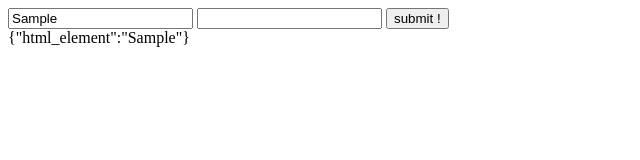
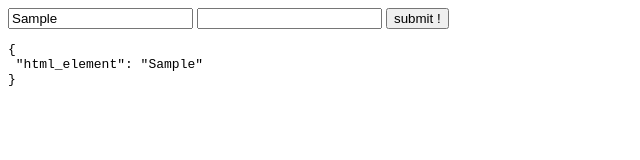
Before and after one commit to w-lfpup/wctk-js, a website: page examples/form_associated/index.html in a window 1280 px wide. Both pictures are taken after typing "Sample" into the empty fields and a click on the button "submit !". Shown: the whole page, without its empty margins (0-640 px from the left). Drawn offline with Linux system fonts and the light colour scheme.

Commit message:
add comments

```diff
--- a/examples/counter/mod.js
+++ b/examples/counter/mod.js
@@ -1,5 +1,8 @@
 import { Wc, Events } from "wctk";
 
+/*
+	Custom Element with state and interactivity.
+*/
 class Counter extends HTMLElement {
 	#wc = new Wc(this);
 	#ev = new Events({
--- a/examples/form_associated/index.html
+++ b/examples/form_associated/index.html
@@ -23,6 +23,6 @@
 			</text-wc>
 			<button type="submit">submit !</button>
 		</form>
-		<div results></div>
+		<pre results></pre>
 	</main>
 </body>
--- a/examples/form_associated/mod.js
+++ b/examples/form_associated/mod.js
@@ -1,5 +1,8 @@
 import { Wc, Events } from "wctk";
 
+/*
+	Custom Element that particpates in form value submissions.
+*/
 class TextValue extends HTMLElement {
 	static formAssociated = true;
 
@@ -11,7 +14,7 @@ class TextValue extends HTMLElement {
 	});
 
 	#changeHandler(e) {
-		this.#wc.setFormValue(e.target.value, e.target.value);
+		this.#wc.setFormValue(e.target.value);
 	}
 }
 
@@ -20,22 +23,21 @@ customElements.define("text-wc", TextValue);
 /*
 	FOR DEMO PURPOSES
 
-	prevent form submission and provide results
+	Prevent form submission and display form data as text.
 */
-
 const results = document.querySelector("[results]");
 
 document.addEventListener("submit", function (e) {
 	e.preventDefault();
 
-	if (e.target instanceof HTMLFormElement) {
-		let formdata = new FormData(e.target);
+	if (!(e.target instanceof HTMLFormElement)) return;
 
-		let data = {};
-		for (let [name, value] of formdata.entries()) {
-			data[name] = value;
-		}
+	let formdata = new FormData(e.target);
 
-		results.textContent = JSON.stringify(data);
+	let data = {};
+	for (let [name, value] of formdata.entries()) {
+		data[name] = value;
 	}
+
+	results.textContent = JSON.stringify(data, undefined, " ");
 });
--- a/examples/stopwatch/mod.js
+++ b/examples/stopwatch/mod.js
@@ -1,5 +1,8 @@
 import { Bind, Wc, Render } from "wctk";
 
+/*
+	Custom Element with performant and "asynchronous" renders.
+*/
 class Stopwatch extends HTMLElement {
 	#wc = new Wc(this);
 	#rc = new Render(this);
```
